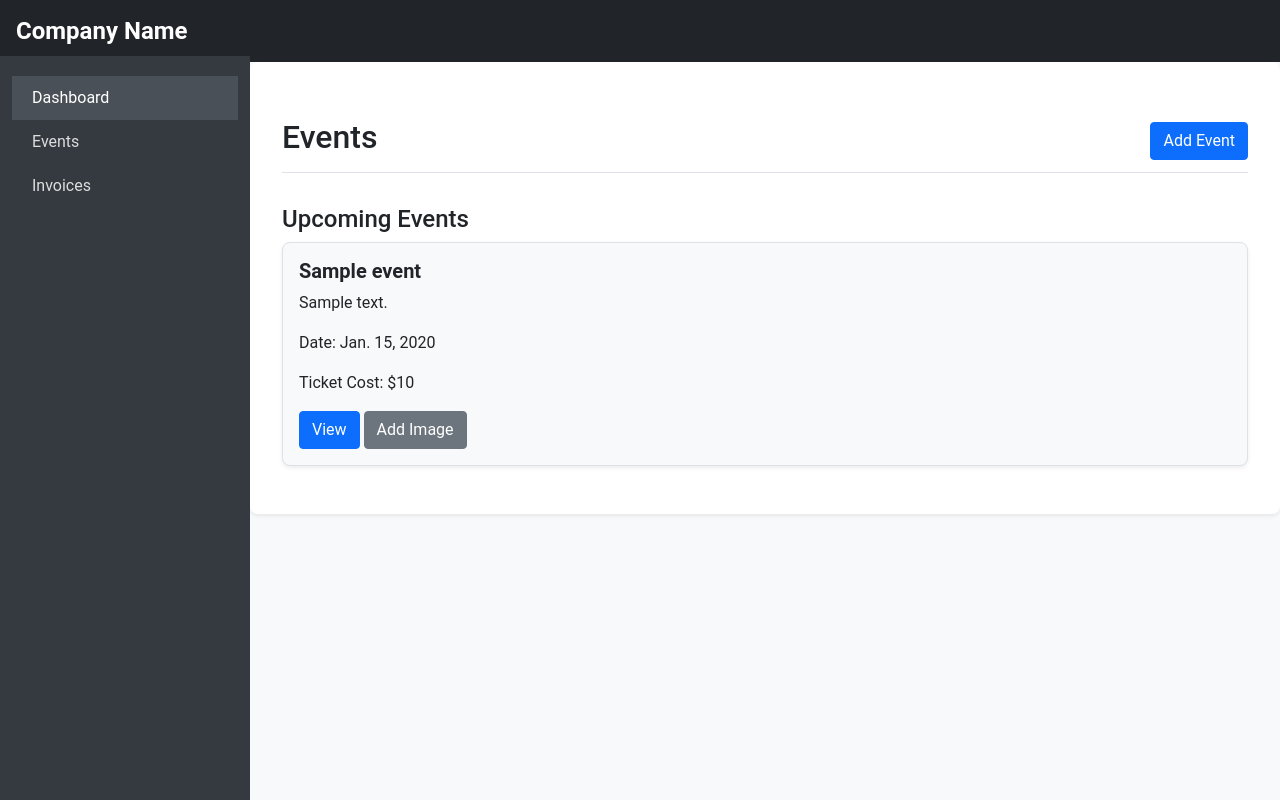
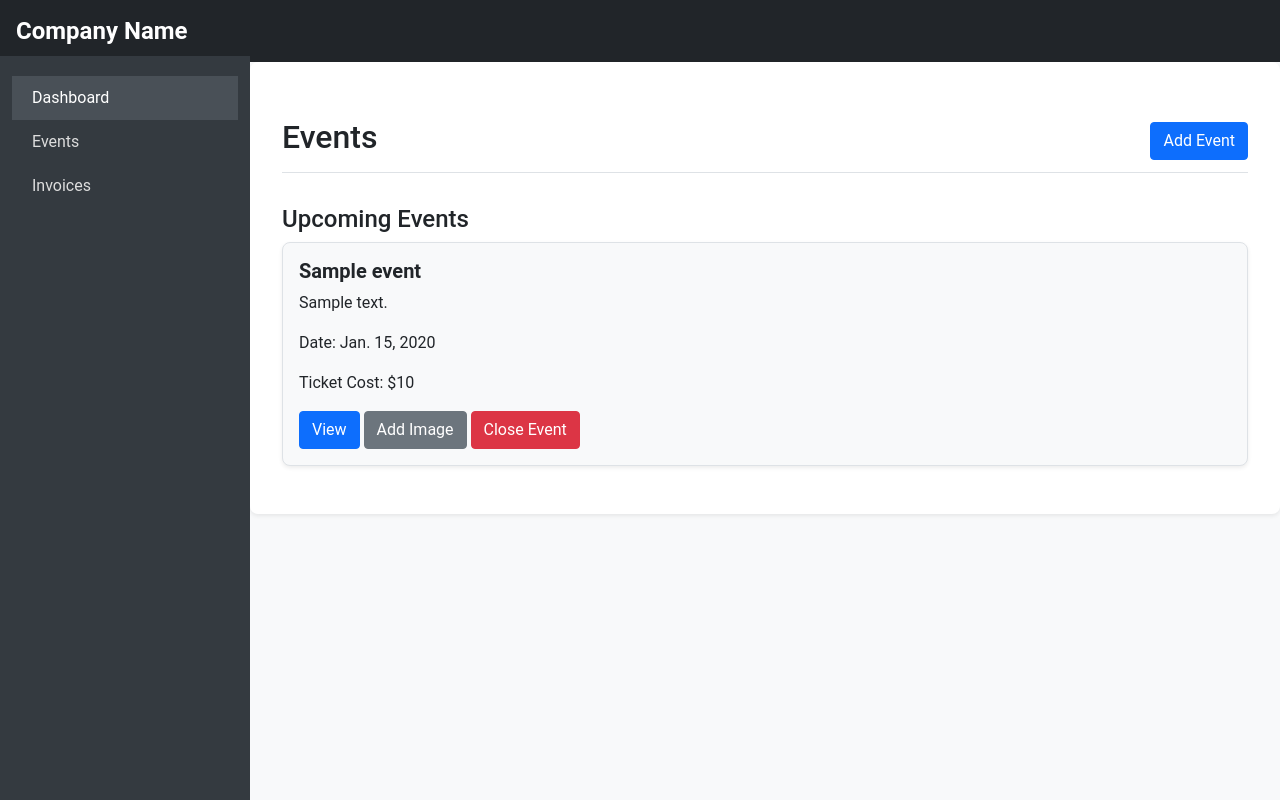
Before and after one commit to Tejaswi2006-raj/mainwebsite, a Django app: page /admin/events in a window 1280 px wide. Run offline with Django 5.2, Linux system fonts and the light colour scheme; tables that the repository leaves empty hold one stand-in row (values such as "Sample post"); some libraries are stand-ins or nearby versions.

Commit message:
event images close

```diff
--- a/pages/models.py
+++ b/pages/models.py
@@ -13,6 +13,6 @@ class Events(models.Model):
     eventdate = models.DateField()
     cost = models.IntegerField()
     image = models.FileField(blank=True)
-
+    status = models.BooleanField(default=True)
     def __str__(self):
         return self.title
--- a/pages/urls.py
+++ b/pages/urls.py
@@ -11,5 +11,6 @@ urlpatterns = [
     path('events', views.events, name='events'),
     path('admin/events', views.adminEvents, name = 'adminEvents'),
     path('admin/events/create', views.adminEventsCreate, name = 'adminEventsCreate'),
-    path('admin/events/image/add/<uuid:event_id>', views.add_image, name = 'add_image')
+    path('admin/events/image/add/<uuid:event_id>', views.add_image, name = 'add_image'),
+    path('admin/events/status/change/<uuid:event_id>', views.change_event, name = 'change_event'),
 ]
--- a/pages/views.py
+++ b/pages/views.py
@@ -52,3 +52,10 @@ def add_image(request, event_id):
     else:
         form = EventImageForm(instance=event)
     return render(request, 'your_template_name.html', {'form': form, 'event': event})
+
+@require_POST
+def change_event(request, event_id):
+    event = Events.objects.get(id=event_id)
+    event.status = False
+    event.save()
+    return redirect('adminEvents')
--- a/templates/events.html
+++ b/templates/events.html
@@ -96,7 +96,9 @@
             <h5 class="card-title">{{ event.title }}</h5>
             <p class="card-text">{{ event.description }}</p>
             <p class="card-text"><strong>Cost: ${{ event.cost }}</strong></p>
+            {%if event.status%}
             <a href="#" class="btn btn-primary btn-lg">Buy Now</a>
+            {%endif%}
           </div>
           <div class="card-footer text-muted">
             <small>Happening on: {{ event.eventdate }}</small>
--- a/templates/portal/events.html
+++ b/templates/portal/events.html
@@ -151,9 +151,16 @@
                     <p class="event-description">{{ event.description }}</p>
                     <p class="event-details">Date: {{ event.eventdate }}</p>
                     <p class="event-details">Ticket Cost: ${{ event.cost }}</p>
+
+                    <!-- View and Add Image Buttons -->
                     <button class="btn btn-primary view-button">View</button>
                     <button class="btn btn-secondary add-image-button" data-bs-toggle="modal" data-bs-target="#addImageModal-{{ event.id }}">Add Image</button>
+
+                    <!-- Close Event Button -->
+                    <button class="btn btn-danger close-event-button" data-bs-toggle="modal" data-bs-target="#closeEventModal-{{ event.id }}">Close Event</button>
                 </div>
+
+                <!-- Add Image Modal -->
                 <div class="modal fade" id="addImageModal-{{ event.id }}" tabindex="-1" aria-labelledby="addImageModalLabel-{{ event.id }}" aria-hidden="true">
                     <div class="modal-dialog">
                         <div class="modal-content">
@@ -171,6 +178,26 @@
                         </div>
                     </div>
                 </div>
+
+                <!-- Close Event Modal -->
+                <div class="modal fade" id="closeEventModal-{{ event.id }}" tabindex="-1" aria-labelledby="closeEventModalLabel-{{ event.id }}" aria-hidden="true">
+                    <div class="modal-dialog">
+                        <div class="modal-content">
+                            <div class="modal-header">
+                                <h5 class="modal-title" id="closeEventModalLabel-{{ event.id }}">Close Event: {{ event.title }}</h5>
+                                <button type="button" class="btn-close" data-bs-dismiss="modal" aria-label="Close"></button>
+                            </div>
+                            <div class="modal-body">
+                                <p>Are you sure you want to close this event?</p>
+                                <form method="POST" action="{% url 'change_event' event.id %}">
+                                    {% csrf_token %}
+                                    <button type="submit" class="btn btn-danger">Confirm Close</button>
+                                </form>
+                            </div>
+                        </div>
+                    </div>
+                </div>
+
                 {%endfor%}
             </div>
         </main>
```
Also changed, not shown: pages/migrations/0003_events_status.py (added).
